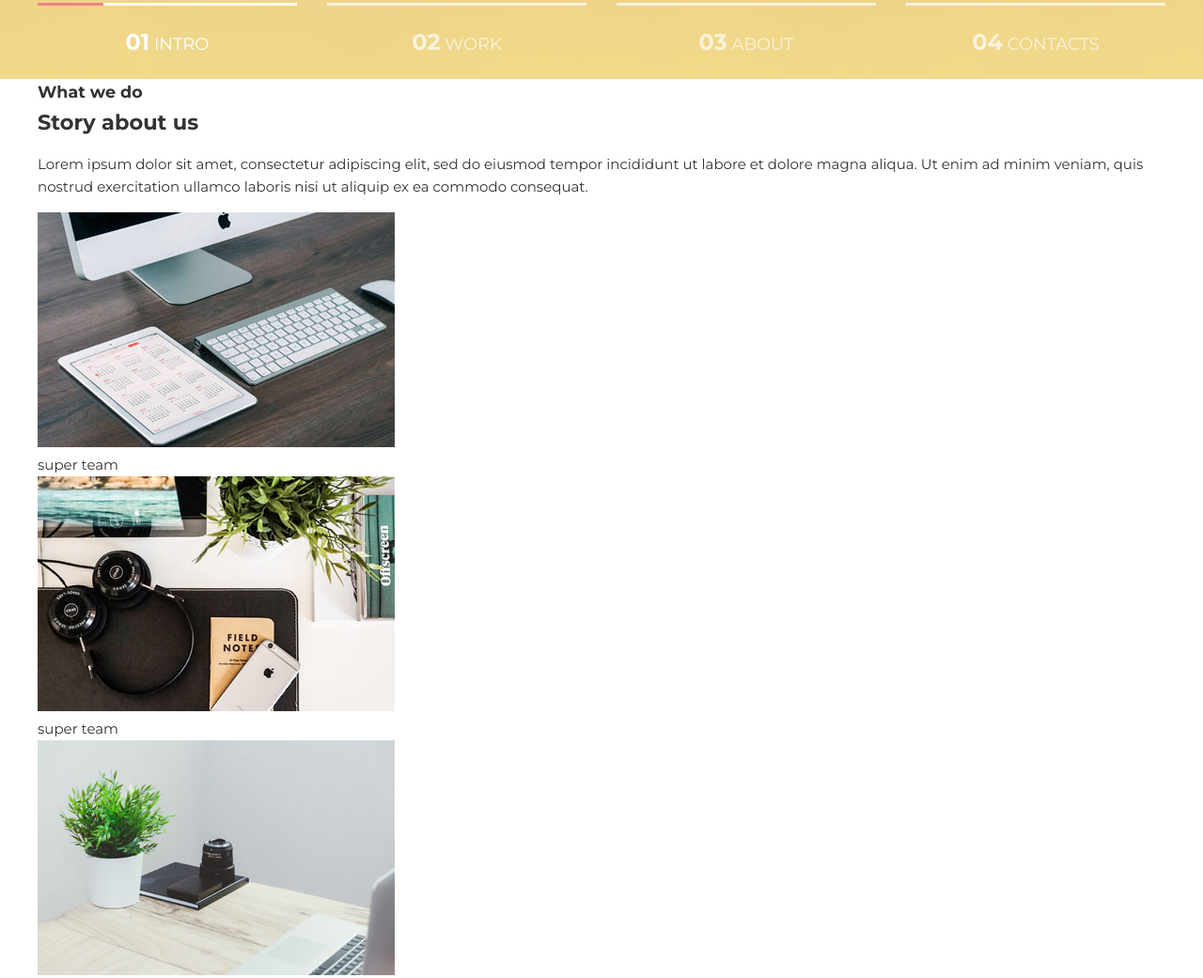
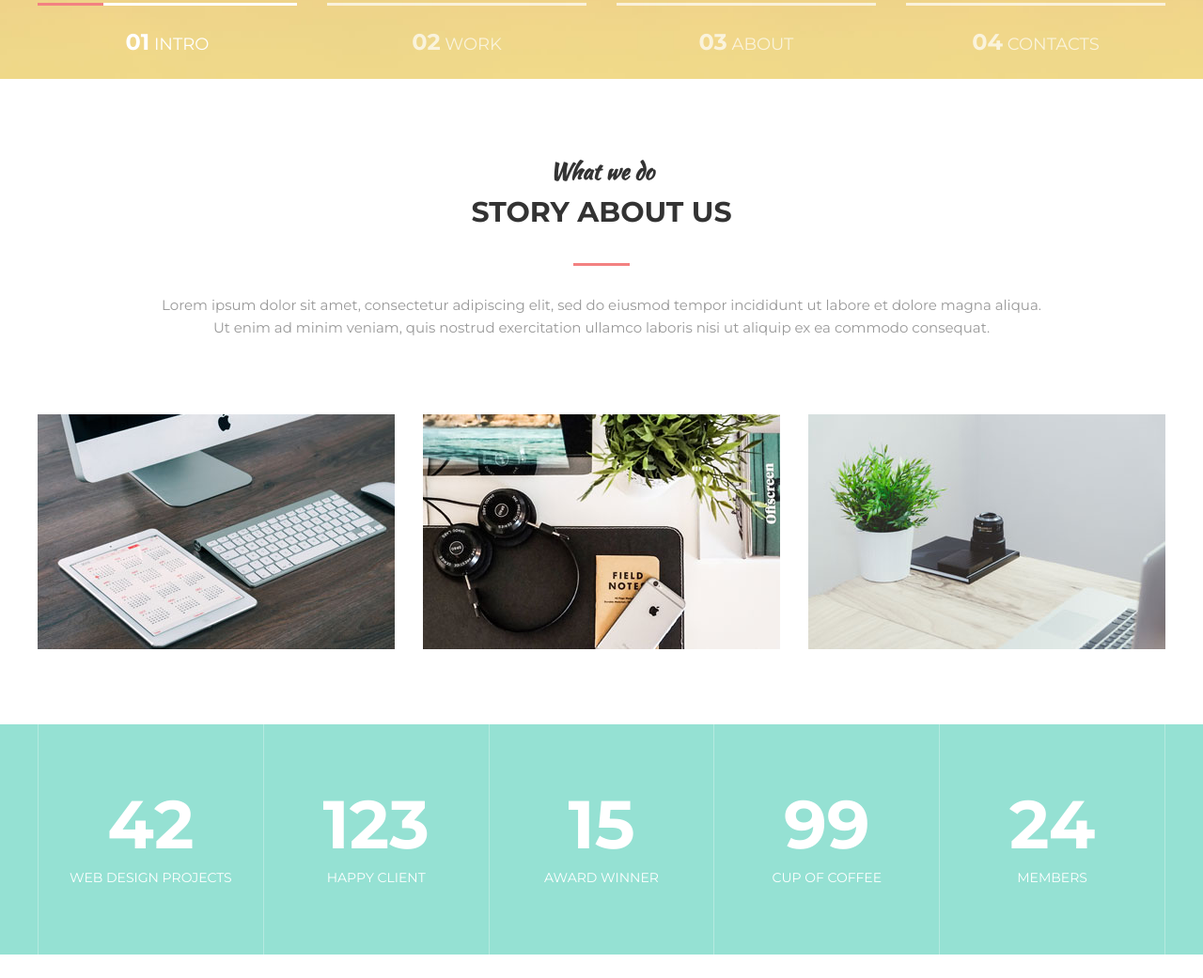
Before and after one commit to advatunes/mogo, a plain HTML site: page index.html in a window 1280 px wide. Shown: the part 716-1757 px from the top of the page at 94% size. After the commit the page ends 1732 px from the top, so only its background shows below. Drawn offline with Linux system fonts and the light colour scheme.

Commit message:
Update style.css

```diff
--- a/assets/css/style.css
+++ b/assets/css/style.css
@@ -211,3 +211,133 @@ h6 {
   font-size: 24px;
   font-weight: 700;
 }
+
+/* Section */
+.section {
+  padding: 80px 0;
+}
+
+.section__header {
+  width: 100%;
+  max-width: 950px;
+  margin: 0 auto 40px;
+
+  text-align: center;
+}
+
+.section__suptitle {
+  font-family: "Kaushan Script", cursive;
+  font-size: 24px;
+  color: #333;
+}
+
+.section__title {
+  font-size: 30px;
+  font-weight: 700;
+  color: #333;
+  text-transform: uppercase;
+}
+
+.section__title:after {
+  content: "";
+  display: block;
+  width: 60px;
+  height: 3px;
+  margin: 30px auto;
+  background-color: #f38181;
+}
+
+.section__text {
+  font-size: 15px;
+  color: #999;
+}
+
+/* About */
+
+.about {
+  margin-top: 80px;
+  display: flex;
+  justify-content: space-between;
+}
+
+.about__item {
+  position: relative;
+  width: 380px;
+  background-color: #95e1d3;
+}
+
+.about__item:hover .about__img {
+  transform: translate3d(-10px, -10px, 0);
+}
+
+.about__item:hover .about__img img {
+  opacity: 0.1;
+}
+
+.about__item:hover .about__text {
+  opacity: 1;
+}
+.about__img {
+  background: linear-gradient(to bottom, #f38181, #fce38a);
+
+  transition: transform 0.2s linear;
+}
+
+.about__img img {
+  display: block;
+  transition: opacity 0.1s linear;
+}
+
+.about__text {
+  width: 100%;
+
+  font-size: 18px;
+  color: #fff;
+  text-transform: uppercase;
+  font-weight: 700;
+  text-align: center;
+  opacity: 0;
+
+  position: absolute;
+  top: 50%;
+  left: 0;
+  z-index: 2;
+  transform: translate3d(0, -50%, 0);
+  transition: opacity 0.2s linear;
+}
+
+/* Statiscics */
+
+.statistics {
+  background-color: #95e1d3;
+}
+
+.stat {
+  display: flex;
+}
+
+.stat__item {
+  flex: 1 1 0;
+  padding: 70px 25px;
+
+  border-left: 1px solid #b5eae0;
+
+  text-align: center;
+  color: #fff;
+}
+
+.stat__item:last-child {
+  border-right: 1px solid #b5eae0;
+}
+
+.stat__count {
+  margin-bottom: 10px;
+  font-size: 72px;
+  font-weight: 700;
+  line-height: 1;
+}
+
+.stat__text {
+  font-size: 14px;
+  text-transform: uppercase;
+}
```
